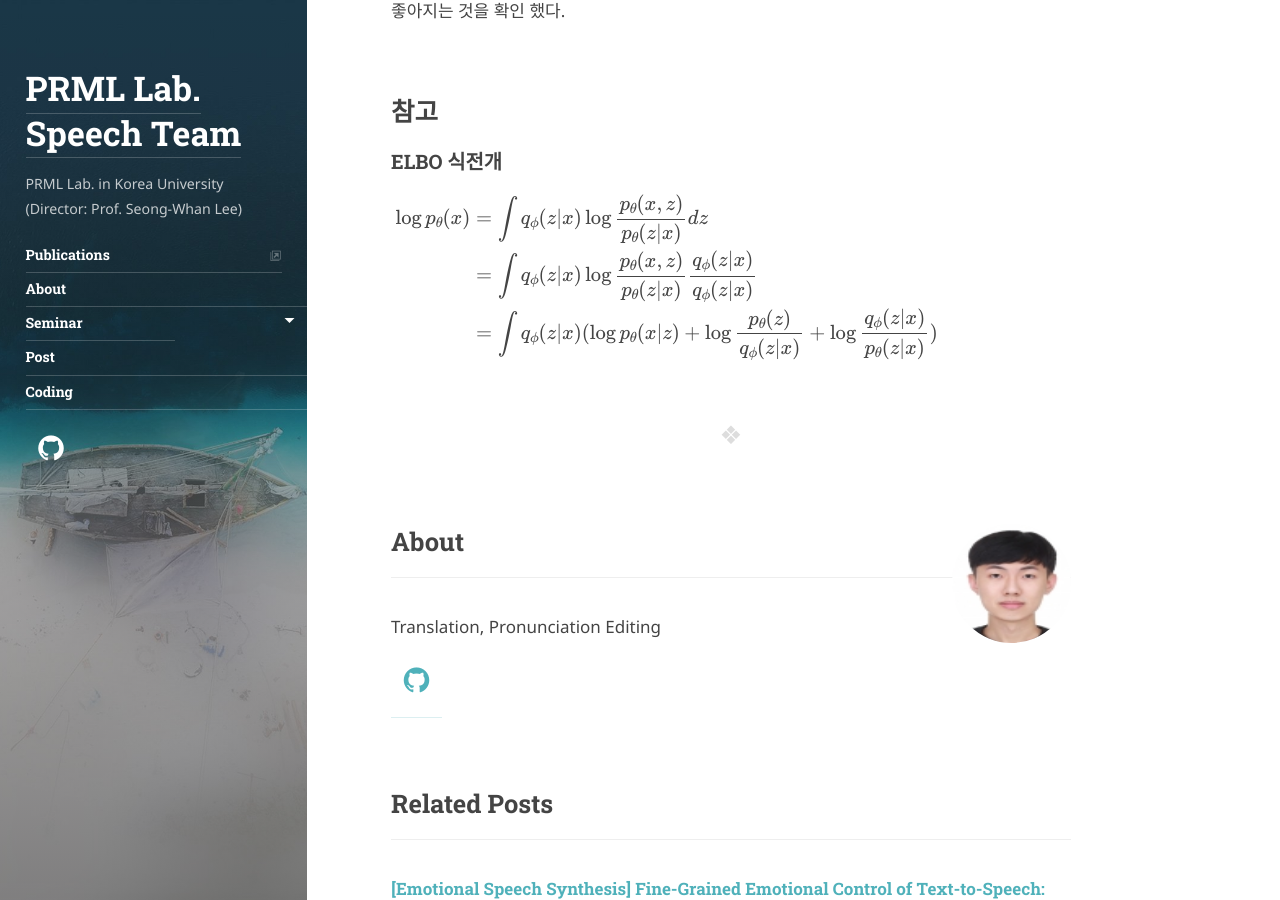
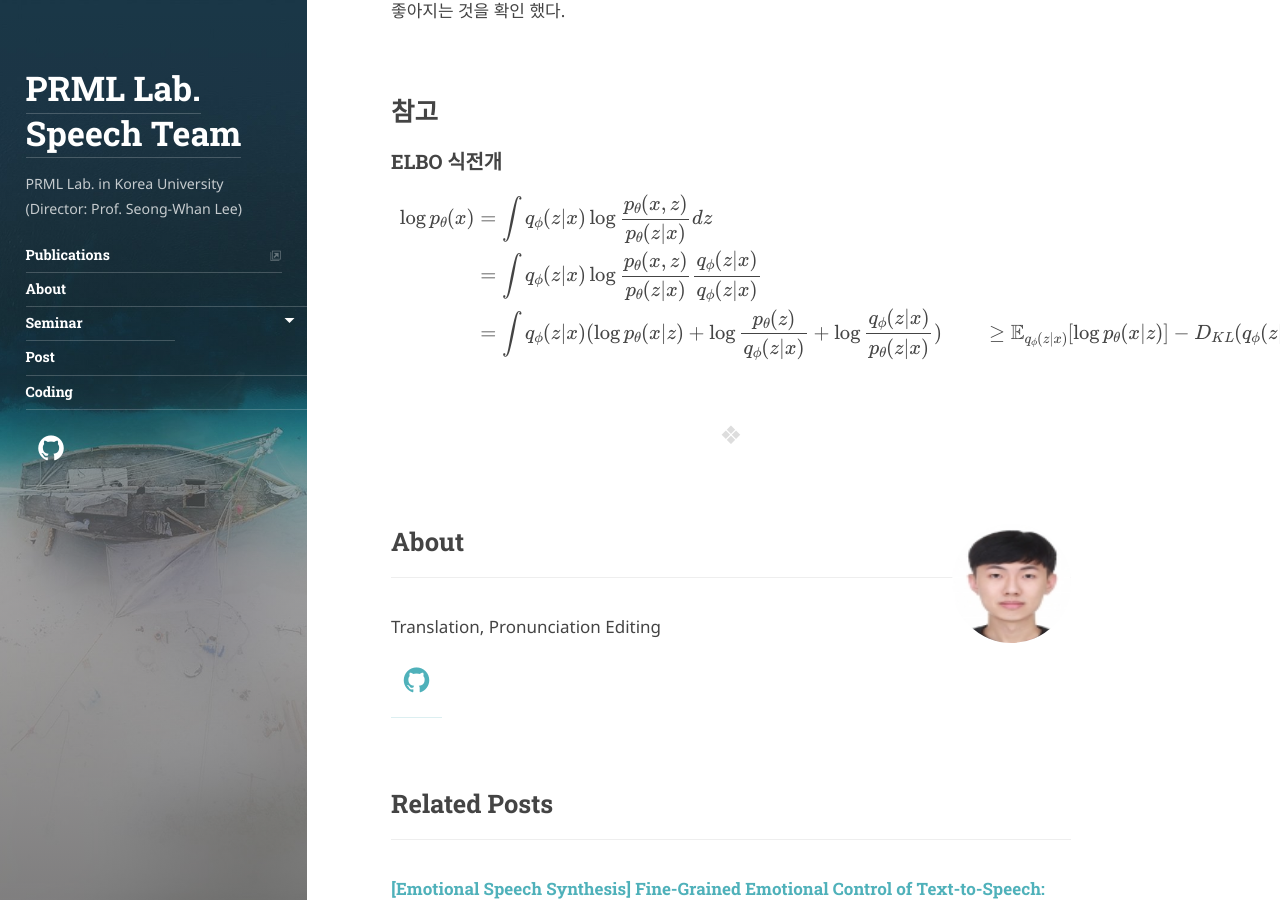
Before and after one commit to speech-team-korea/speech-team-korea.github.io, a Jekyll site: the page built from _posts/text-to-speech/2023-12-21-ELF.md, in a window 1280 px wide and 900 px high, scrolled down 2433 px. Built offline with Jekyll 4.4.1, drawn with Linux system fonts in a browser that asks for light colours; some web fonts are replaced; comment, search, counter and statistics services are not loaded.

Commit message:
Update 2023-12-21-ELF.md

```diff
--- a/_posts/text-to-speech/2023-12-21-ELF.md
+++ b/_posts/text-to-speech/2023-12-21-ELF.md
@@ -81,5 +81,6 @@ $$
 \log p_{\theta}(x) &= \int q_{\phi}(z|x) \log \frac{p_{\theta}(x,z)}{p_{\theta}(z|x)}dz \\
   &= \int q_{\phi}(z|x) \log \frac{p_{\theta}(x,z)}{p_{\theta}(z|x)}\frac{q_{\phi}(z|x)}{q_{\phi}(z|x)} \\
   &= \int q_{\phi}(z|x) (\log p_\theta(x|z) + \log \frac{p_{\theta}(z)}{q_{\phi}(z|x)} + \log \frac{q_{\phi}(z|x)}{p_{\theta}(z|x)})
+  &\geq \mathbb{E}_{q_{\phi}(z|x)}[\log p_{\theta}(x|z)] - D_{KL}(q_{\phi}(z|x)||p(z))
 \end{align}
 $$
```
